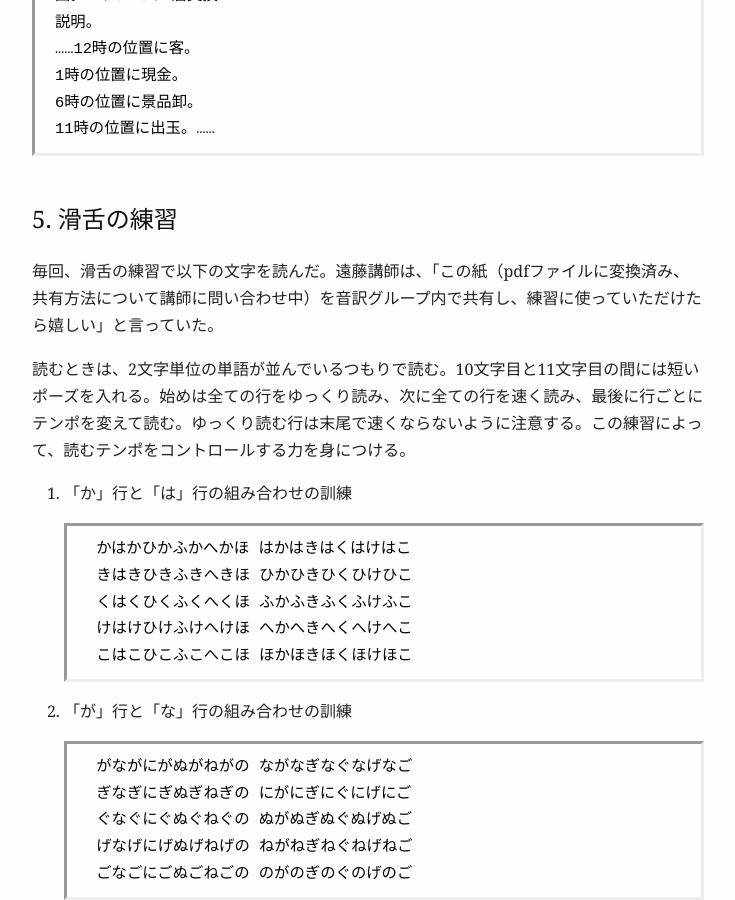
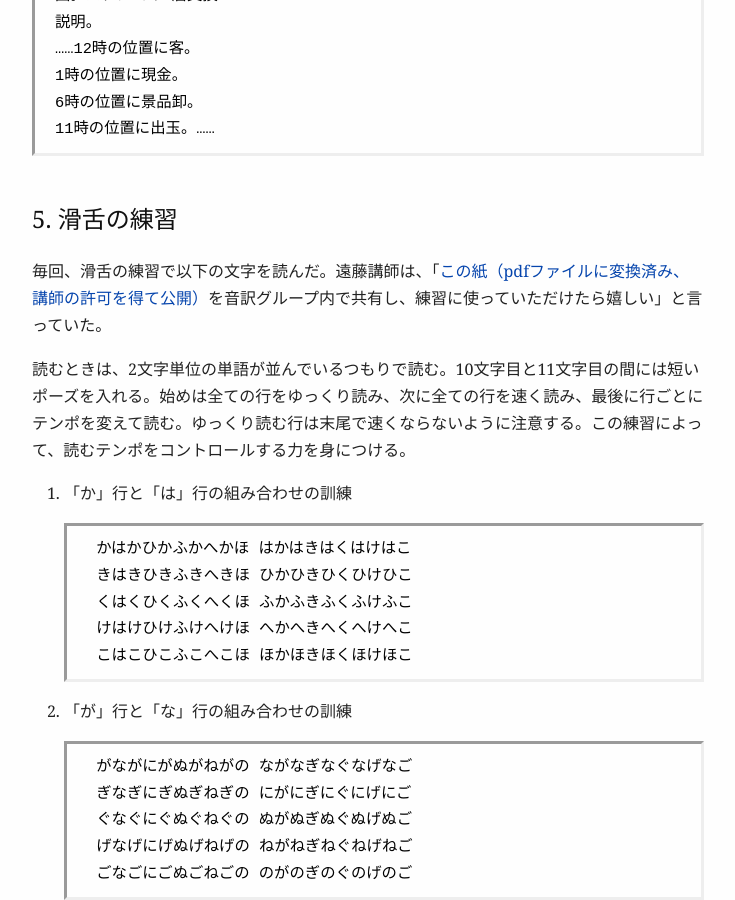
Before and after one commit to o-yamabiko/learn, a Jekyll site: the page built from chukyu.md, in a window 1280 px wide and 900 px high, scrolled down 9834 px. Shown: the whole window, without its empty margins (272-1007 px from the left). Built offline with Jekyll 4.4.1, drawn with Linux system fonts in a browser that asks for light colours; some of the changed text lies outside the part shown.

Commit message:
restore pdf: permitted by the copyright holder

````diff
--- a/chukyu.md
+++ b/chukyu.md
@@ -314,7 +314,7 @@ date: 2017-11-10T03:55:00Z
 ```
 
 ### 5. 滑舌の練習
-毎回、滑舌の練習で以下の文字を読んだ。遠藤講師は、「<!--[-->この紙（pdfファイルに変換済み、共有方法について講師に問い合わせ中）<!--](media/endoh_articulation.pdf)-->を音訳グループ内で共有し、練習に使っていただけたら嬉しい」と言っていた。
+毎回、滑舌の練習で以下の文字を読んだ。遠藤講師は、「[この紙（pdfファイルに変換済み、講師の許可を得て公開）](media/endoh_articulation.pdf)を音訳グループ内で共有し、練習に使っていただけたら嬉しい」と言っていた。
 
 読むときは、2文字単位の単語が並んでいるつもりで読む。10文字目と11文字目の間には短いポーズを入れる。始めは全ての行をゆっくり読み、次に全ての行を速く読み、最後に行ごとにテンポを変えて読む。ゆっくり読む行は末尾で速くならないように注意する。この練習によって、読むテンポをコントロールする力を身につける。
 
````
Also changed, not shown: other parts of chukyu.md (+1 -1 lines), 2 other files.
